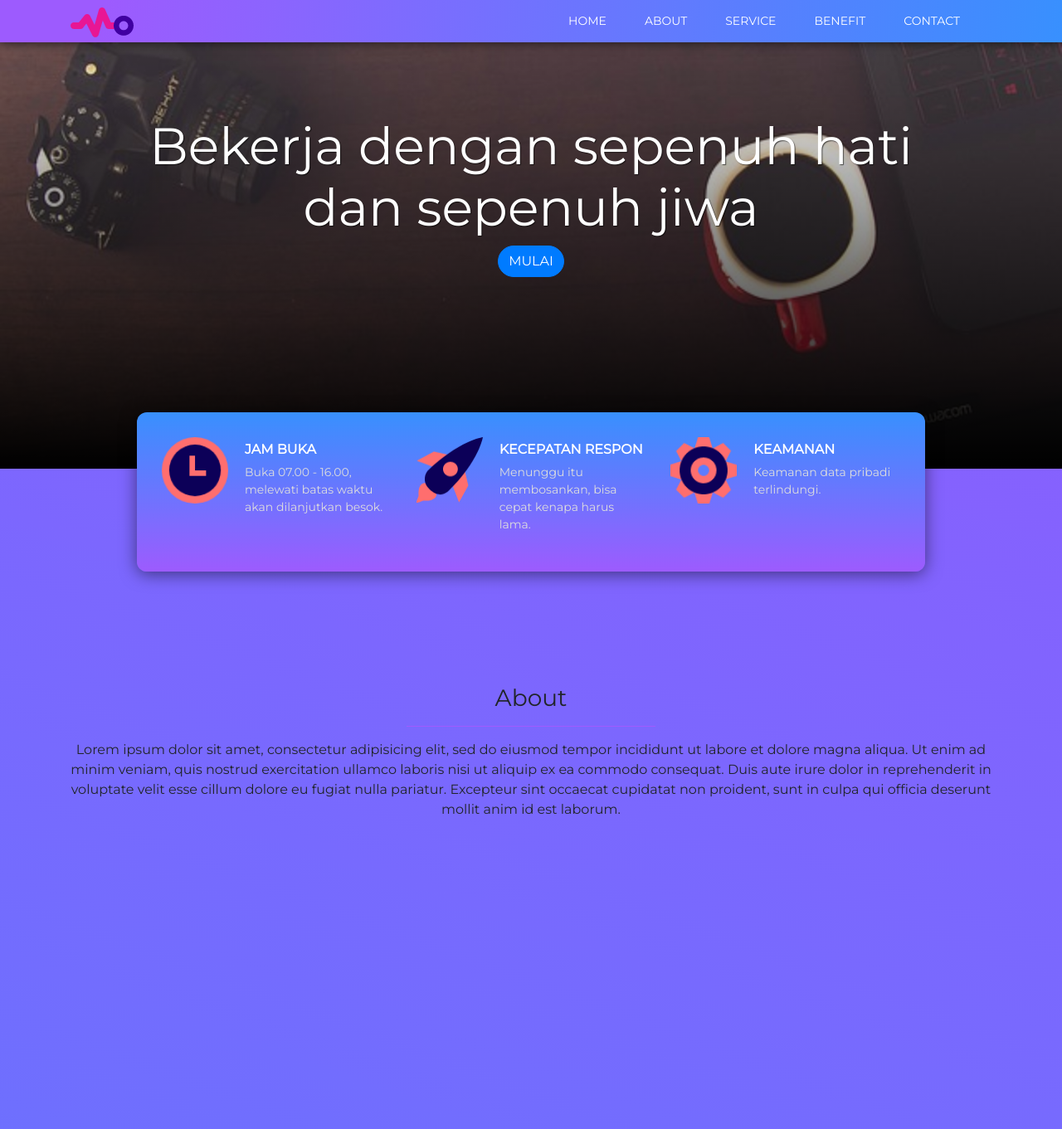
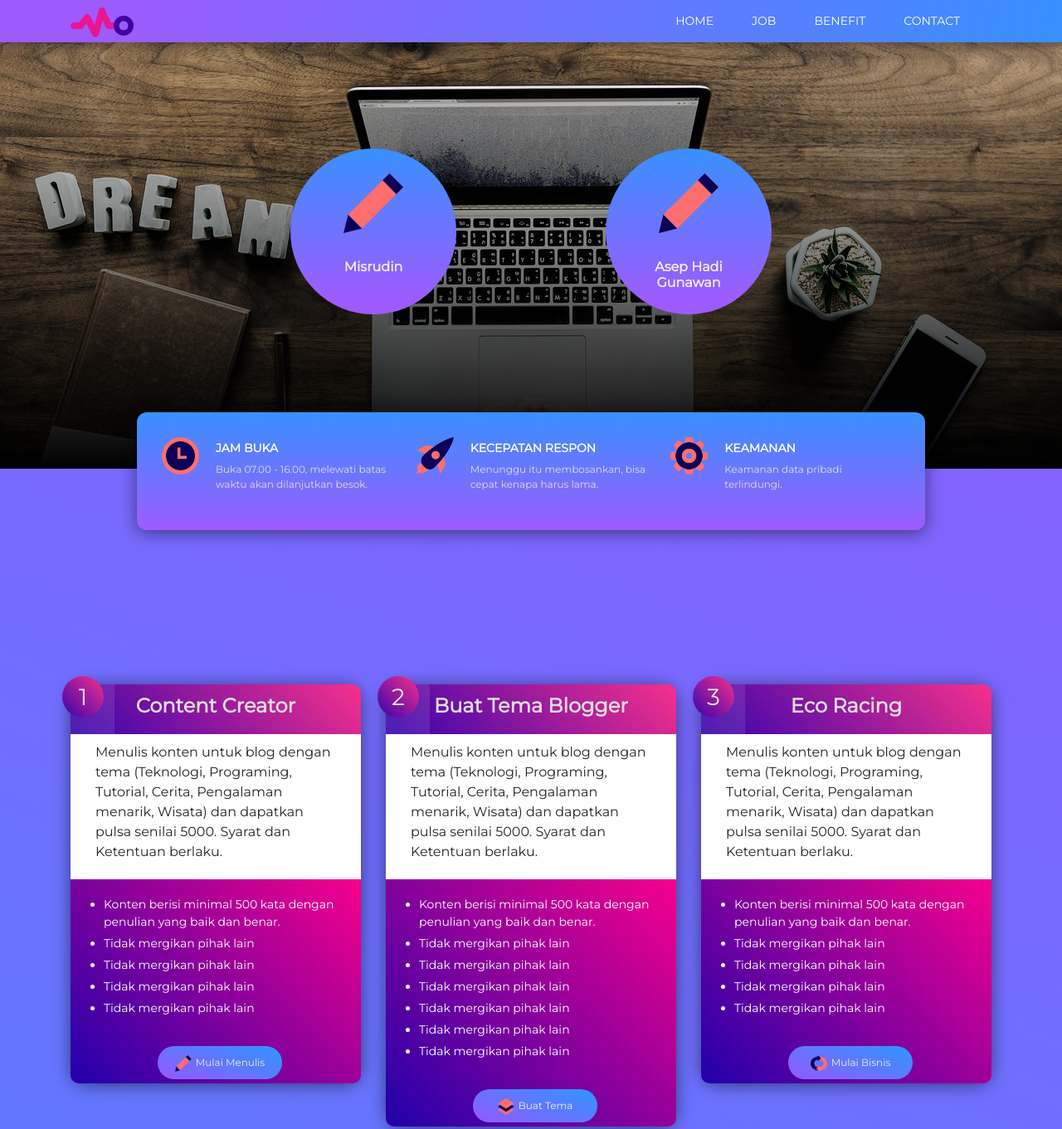
Before and after one commit to m4m49/m4m49.github.io, a plain HTML site: page index.html in a window 1280 px wide. Shown: the top 1361 px of the page at 83% size. Drawn offline with nearby package versions, Linux system fonts and the light colour scheme.

Commit message:
Add files via upload

```diff
--- a/css/style.css
+++ b/css/style.css
@@ -8,6 +8,7 @@ html,body{
 /*navbar*/
 
 .navbar{
+	width: 100%;
 	z-index: 9999;
 	background: linear-gradient( 100deg, rgb(157, 91, 254) 10%, rgb(56, 144, 254) 100%);
 	padding-top:1px !important;
@@ -33,26 +34,45 @@ html,body{
 
 /*jumbbotron*/
 .jumbotron{
-	background-image: url(../img/bg2.jpg);
+	background-image: url(../img/bg.jpg);
 	background-size: cover;
 	height: 540px;
 	text-align: center;
 	position: relative;
 	background-attachment: fixed;
+
 }
 .jumbotron .container{
 	z-index: 1;
 	position: relative;
+	text-align: center;
 }
 
-.jumbotron .display-4{
-	color: white;
+.teamq{
 	margin-top: 150px;
-	font-weight: 200;
-	text-shadow: 1px 1px 1px rgba(0, 0, 0, 0.6);
-	font-size: 31px;
+	text-align: center;
+}
 
+.team{
+	display: inline-block;
+	width: 200px;
+	height: 200px;
+	background: #eee;
+	margin-top: 40px;
+	border-radius: 50%;
+	text-align: center;
+	padding: 30px;
+	box-shadow: 0 3px 30px solid rgba(0,0,0,.5);
+	background: linear-gradient( 0deg, rgb(157, 91, 254) 10%, rgb(56, 144, 254) 100%);
 }
+.team h5{
+	display: inline-block;
+	margin-top: 30px;
+	font-size: 16px;
+	font-weight: bold;
+	color: #eee;
+}
+
 
 .jumbotron::after{
 	content: '';
@@ -62,11 +82,6 @@ html,body{
 	background-image: linear-gradient(to top, rgba(0, 0, 0, 1), rgba(0, 0, 0 ,0));
 	position: absolute;
 	bottom: 0;
-}
-
-.jumbotron .display-4 span{
-	font-weight: 500;
-	margin-bottom: 30px;
 }
 
 /*info panel*/
@@ -81,8 +96,8 @@ html,body{
 }
 
 .info-panel img{
-	width: 80px;
-	height: 80px;
+	width: 45px;
+	height: 45px;
 	margin-right: 20px;
 	margin-bottom: 20px;
 
@@ -90,7 +105,7 @@ html,body{
 }
 
 .info-panel h4{
-	font-size: 16px;
+	font-size: 14px;
 	text-transform: uppercase;
 	font-weight: bold;
 	margin-top: 5px;
@@ -98,7 +113,7 @@ html,body{
 }
 
 .info-panel p{
-	font-size: 14px;
+	font-size: 12px;
 	color: #ddd;
 	font-weight: 200;
 }
@@ -107,11 +122,10 @@ html,body{
 .about{
 	margin-top: 100px;
 	text-align: center;
+	color: #fff;
+
 }
 
-body{
-	background-image: linear-gradient( 200deg, rgb(144, 91, 254) 0%, rgb(56, 144, 254) 100%);
-}
 /*working space*/
 
 .workingspace{
@@ -162,22 +176,104 @@ body{
 
 /*footer*/
 .footer{
-	height: 60px;
+	position: fixed;
+	height: 100px;
 	width:100%;
-	background: rgb(57, 131, 254);
-	text-align: center;
-	color: white;
+	bottom: 0;
+	background: #262626;
+	display: flex;
+	justify-content: center;
+	align-items: center;
+	color: #666;
 	font-size: 15px;
 	padding: 20px;
+	z-index: -9999;
+
+}
+.margin100px{
+	height: auto;
+	width: 100%;
+	background-image: linear-gradient( 200deg, rgb(144, 91, 254) 5%, rgb(56, 144, 254) 90%);
+	margin-bottom: 100px;
+	z-index: 10;
+}
+
+/*services*/
+.service .head{
+	position: relative;
+	display: flex;
+	margin-top:100px;
+	padding: 30px;
+	background: linear-gradient( 45deg, #3503ad,#f7308c);
+	justify-content: center;
+	align-items: center;
+	border-top-right-radius: 10px;
+	height: 60px;
+}
+.service .head:before{
+	content:'';
+	position: absolute;
+	top:0;
+	left: 0;
+	width: 15%;
+	height: 100%;
+	background:rgba(255,255,255,0.1);
+	pointer-events: none;
+}
+.service .conten{
+	position: relative;
+	margin-top: 0;
+	padding: 10px 30px 5px 30px;
+	justify-content: center;
+	align-items: center;
+	background: white;
+}
+
+.service{
+	box-shadow: 0px 2px 20px rgba(0,0,0,0.5);
+	border-radius: 20px;
+}
+.service .head h3{
+	position: absolute;
+	width: 50px;
+	height:50px;
+	border-radius: 50%;
+	line-height: 50px;
+	text-align: center;
+	color: #eee;
+	background: linear-gradient( 45deg, #3503ad,#f7308c);
+	top: -10px;
+	left: -10px;
+	z-index: 21;
 
 }
 
-/*services*/
-.service{
-	margin-top:100px;
-	box-shadow: 0px 2px 20px rgba(0,0,0,0.5);
-	padding: 30px;
-	background: linear-gradient( 20deg, rgb(157, 91, 254) 0%, rgb(56, 144, 254) 100%);
+.service .head h4{
+	color: #ddd;
+	font-weight: bold;
+}
+.service .bawah{
+	position: relative;
+	background: linear-gradient( 45deg,#2000aa,#f6008c);
+	display: flex;
+	justify-content: center;
+	align-items: center;
+	border-bottom-left-radius: 10px;
+	border-bottom-right-radius: 10px;
+	padding: 10px 20px 50px 30px;
+}
+
+.service .bawah ul{
+	display: block;
+	position: relative;
+	color: white;
+	padding: 5px;
+	margin-bottom: 20px;
+	font-size: 14px;
+	text-align: left;
+}
+.service .bawah ul li{
+	margin: 5px;
 }
 
 /*utility*/
@@ -186,25 +282,39 @@ body{
 	border-radius: 40px;
 }
 
-hr{
-	width: 300px;
-	border-color: rgb(160, 91, 254);
+.tbl{
+	display: inline-block;
+	border-radius: 30px;
+	background: linear-gradient( 20deg, rgb(144, 91, 254) 5%, rgb(56, 144, 254) 90%);
+	position: absolute;
+	bottom: 5px;
+	margin-top: 10px;
+	text-decoration: none;
+	color: #eee;
+	width: 150px;
+	height: 40px;
+	box-shadow: 0 2px 20px solid rgba(0, 0, 0, .5);
+	text-align: center;
+	line-height: 40px;
+	font-size: 12px;
+	transition: 800ms;
+
 }
-
-
+.tbl:hover{
+	text-decoration: none;
+	color: white;
+	background: linear-gradient( 200deg, rgb(144, 91, 254) 50%, rgb(56, 144, 254) 100%);
+}
+.tbl img{
+	width: 20px;
+	height: 20px;
+	margin-right: 5px;
+}
 /*desktop version*/
 @media (min-width: 992px) {
 	.bungkus{
 		min-height: 100vh;
 	}
-	.navbar{
-	position: fixed;
-	z-index: 9999;
-	color: black;
-	background-color: rgba(0, 0, 0, 0.7);
-	box-shadow: 0px 2px 10px rgba(0, 0, 0, 0.5);
-	}
-
 	.navbar-brand, .nav-link{
 		color: white !important;
 
@@ -225,8 +335,8 @@ hr{
 		margin-bottom: -8px;
 	}
 
-	.nav-link:active{
-		color:rgb(170, 110, 120) !important;
+	.nav-link:hover{
+		font-weight: bold;
 	}
 
 	.jumbotron{
--- a/index.html
+++ b/index.html
@@ -30,8 +30,7 @@
         <div class="collapse navbar-collapse" id="navbarNavAltMarkup">
           <div class="navbar-nav ml-auto">
             <a class="nav-item nav-link active" href="#home-area">Home <span class="sr-only">(current)</span> </a>
-            <a class="nav-item nav-link" href="#about" >About</a>
-            <a class="nav-item nav-link" href="#service">Service</a>
+            <a class="nav-item nav-link" href="#service">Job</a>
             <a class="nav-item nav-link" href="#">Benefit</a>
              <a class="nav-item nav-link" href="#">Contact</a>
 
@@ -40,14 +39,29 @@
   </div>
 </nav>
     <!-- akhir navbar -->
-
+<section class="margin100px">
       <!-- HOME AREA -->
     <!-- jumbotron -->
     <section id="home-area" class="bungkus">
         <div class="jumbotron jumbotron-fluid">
         <div class="container">
-          <h1 class="display-4">Bekerja dengan sepenuh <span>hati</span><br> dan sepenuh <span>jiwa</span></h1>
-          <a href="" class="btn btn-primary tombol">Mulai</a>
+          <div class="row justify-content-center teamq">
+
+            <div class="col-lg-4">
+               <div class="team">
+                  <img src="img/pencil@2x.png">
+                  <h5>Misrudin</h5>
+               </div>
+            </div>
+
+            <div class="col-lg-4">
+               <div class="team">
+                  <img src="img/pencil@2x.png">
+                  <h5>Asep Hadi Gunawan</h5>
+               </div>
+            </div>
+
+          </div>
         </div>
       </div>
     <!-- akhir jumbotron -->
@@ -84,37 +98,93 @@
           </section>
       <!-- ahir info panel -->
       <!-- AHIR HOME -->
-      <!-- about -->
-      <section class="bungkus" id="about">
-        <div class="container">
-        <div class="about">
-          <h3>About</h3>
-          <hr>
-          <p>Lorem ipsum dolor sit amet, consectetur adipisicing elit, sed do eiusmod
-          tempor incididunt ut labore et dolore magna aliqua. Ut enim ad minim veniam,
-          quis nostrud exercitation ullamco laboris nisi ut aliquip ex ea commodo
-          consequat. Duis aute irure dolor in reprehenderit in voluptate velit esse
-          cillum dolore eu fugiat nulla pariatur. Excepteur sint occaecat cupidatat non
-          proident, sunt in culpa qui officia deserunt mollit anim id est laborum.</p>
-        </div>
-        </div>
-      </section>
-      <!-- ahir about -->
+
       <!-- services -->
      <section class="bungkus" id="service">
         <div class="container">
           <div class="row">
-            <div class="col-lg-6">
+            <div class="col-lg-4">
                   <div class="service">
-                    <img src="img/badge@2x.png">
+                       <div class="head">
+                         <h3>1</h3>
+                         <h4>Content Creator</h4>
+                       </div>
+
+                     <div class="conten">
+                       <p>Menulis konten untuk blog dengan tema (Teknologi, Programing, Tutorial, Cerita, Pengalaman menarik, Wisata)
+                       dan dapatkan pulsa senilai 5000. Syarat dan Ketentuan berlaku.</p>
+                     </div>
+
+                      <div class="bawah">
+                            <ul>
+                              <li>Konten berisi minimal 500 kata dengan penulian yang baik dan benar.</li>
+                              <li>Tidak mergikan pihak lain</li>
+                              <li>Tidak mergikan pihak lain</li>
+                              <li>Tidak mergikan pihak lain</li>
+                              <li>Tidak mergikan pihak lain</li>
+                            </ul>
+                      <a class="tbl" href="#"><img src="img/pencil@2x.png">Mulai Menulis</a>
+                     </div>
+
                  </div>
             </div>
 
-             <div class="col-lg-6">
+            <div class="col-lg-4">
                   <div class="service">
-                     <img src="img/badge@2x.png">
+                       <div class="head">
+                         <h3>2</h3>
+                         <h4>Buat Tema Blogger</h4>
+                       </div>
+
+                     <div class="conten">
+                       <p>Menulis konten untuk blog dengan tema (Teknologi, Programing, Tutorial, Cerita, Pengalaman menarik, Wisata)
+                       dan dapatkan pulsa senilai 5000. Syarat dan Ketentuan berlaku.</p>
+                     </div>
+
+                      <div class="bawah">
+                            <ul>
+                              <li>Konten berisi minimal 500 kata dengan penulian yang baik dan benar.</li>
+                              <li>Tidak mergikan pihak lain</li>
+                              <li>Tidak mergikan pihak lain</li>
+                              <li>Tidak mergikan pihak lain</li>
+                              <li>Tidak mergikan pihak lain</li>
+                              <li>Tidak mergikan pihak lain</li>
+                              <li>Tidak mergikan pihak lain</li>
+
+                            </ul>
+                      <a class="tbl" href="#"><img src="img/layers@2x.png">Buat Tema</a>
+                     </div>
+
                  </div>
             </div>
+
+
+            <div class="col-lg-4">
+                  <div class="service">
+                       <div class="head">
+                         <h3>3</h3>
+                         <h4>Eco Racing</h4>
+                       </div>
+
+                     <div class="conten">
+                       <p>Menulis konten untuk blog dengan tema (Teknologi, Programing, Tutorial, Cerita, Pengalaman menarik, Wisata)
+                       dan dapatkan pulsa senilai 5000. Syarat dan Ketentuan berlaku.</p>
+                     </div>
+
+                      <div class="bawah">
+                            <ul>
+                              <li>Konten berisi minimal 500 kata dengan penulian yang baik dan benar.</li>
+                              <li>Tidak mergikan pihak lain</li>
+                              <li>Tidak mergikan pihak lain</li>
+                              <li>Tidak mergikan pihak lain</li>
+                              <li>Tidak mergikan pihak lain</li>
+                            </ul>
+                      <a class="tbl" href="#"><img src="img/refresh@2x.png">Mulai Bisnis</a>
+                     </div>
+
+                 </div>
+            </div>
+
           </div>
         </div>
       </section>
@@ -153,9 +223,9 @@
     <!-- footer -->
         <div class="footer">
           <p>Copyright 2019. Build With Mamang</p>
-          <i data-vi="angle-top"></i>
         </div>
       <!-- footer ahir -->
+    </section>
 
 
 
```
Also changed, not shown: img/cup-2501196_640.jpg (added), img/layers.png (added), img/layers@2x.png (added), img/menu.png (added), img/menu@2x.png (added), img/pencil.png (added), img/pencil@2x.png (added), img/refresh.png (added), img/refresh@2x.png (added).
